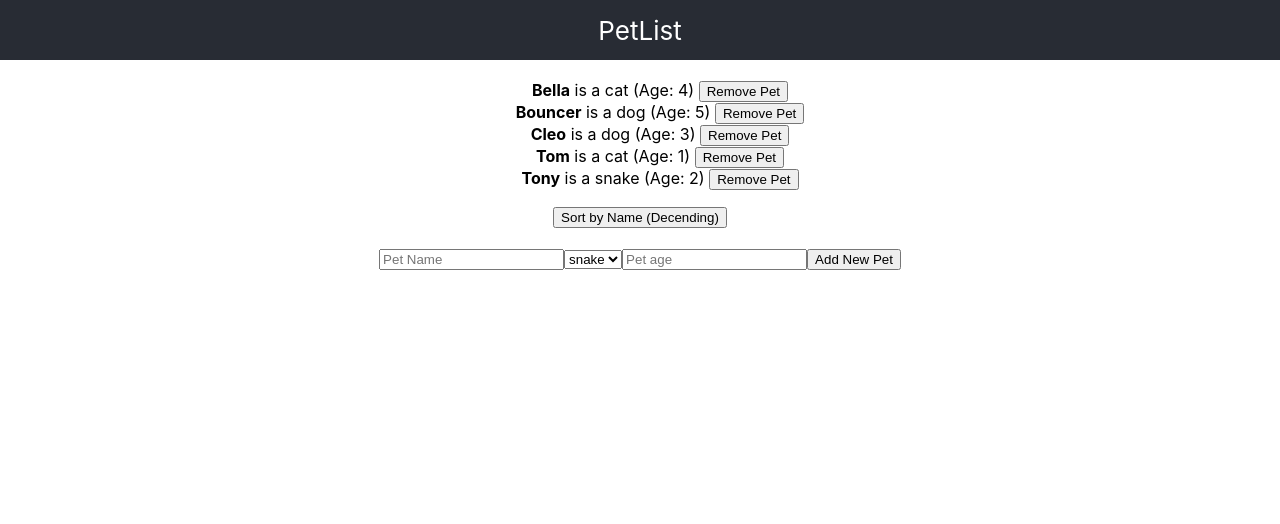
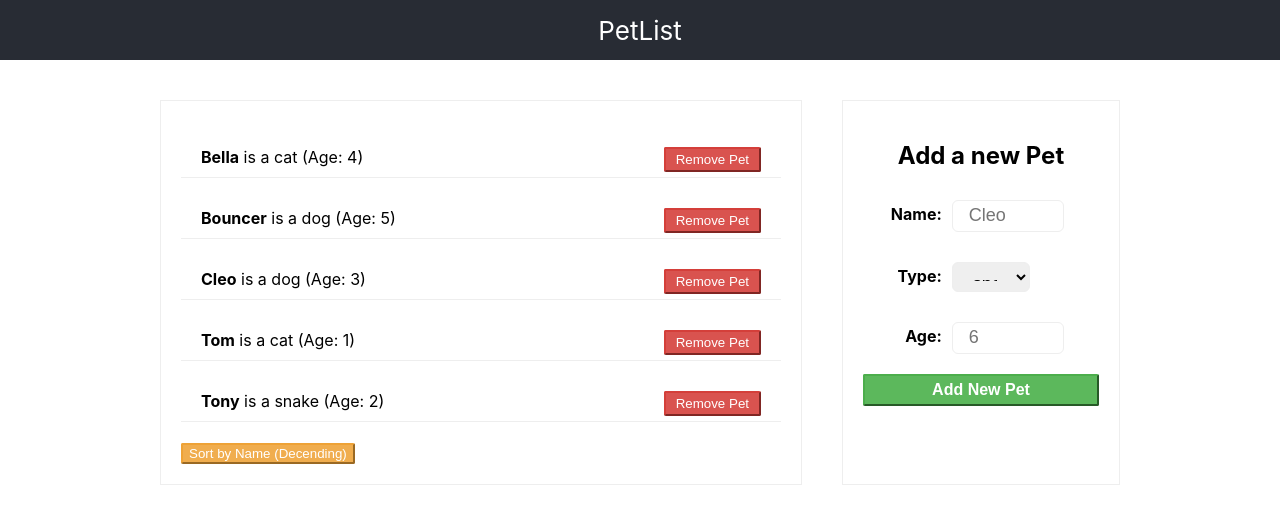
Before and after one commit to ayoungh/PetList, a React (Create React App) app: page / in a window 1280 px wide. Shown: the top 524 px of the page. Built offline with nearby package versions, Linux system fonts and the light colour scheme.

Commit message:
Added basic styles

```diff
--- a/src/App.css
+++ b/src/App.css
@@ -1,5 +1,5 @@
 .App {
-  text-align: center;
+
 }
 
 .App-logo {
@@ -18,6 +18,128 @@
   margin-bottom: 20px;
 }
 
+main {
+  display: flex;
+  flex-direction: row;
+  margin: 0 auto;
+  max-width: 1000px;
+}
+
 ul {
   list-style: none;
+  padding: 0;
 }
+
+ul li {
+  border-bottom: 1px solid #eee;
+  padding: 10px 20px;
+  margin-bottom: 20px;
+}
+
+ul li:hover {
+  background: #eee;
+}
+
+ul li button {
+  color: #fff;
+  background-color: #d9534f;
+  border-color: #d43f3a;
+  border-radius: 2px;
+  padding: 3px 10px;
+  float: right;
+}
+
+ul li button:hover {
+  color: #fff;
+  background-color: #d2322d;
+  border-color: #ac2925;
+}
+
+.petList {
+  flex-direction: column;
+  min-width: 600px;
+  margin: 20px;
+  padding: 20px;
+  border: 1px solid #eee;
+}
+
+.petList button.sort {
+  color: #fff;
+  background-color: #f0ad4e;
+  border-color: #eea236;
+  border-radius: 2px;
+}
+
+.addNewPet {
+  border: 1px solid #eee;
+  max-width: 500px;
+  margin: 20px;
+  padding: 20px;
+}
+
+.addNewPet h2 {
+  text-align: center;
+}
+
+.addNewPet button {
+  color: #fff;
+  background-color: #5cb85c;
+  border-color: #4cae4c;
+  border-radius: 2px;
+  padding: 5px 16px;
+  width: 100%;
+  font-weight: bold;
+  font-size: 16px;
+}
+
+.addNewPet button:hover {
+  color: #fff;
+  background-color: #47a447;
+  border-color: #398439;
+}
+
+.fieldGroup {
+  padding: 10px 20px;
+  float: left;
+  width: calc(100% - 40px);
+  margin-bottom: 10px;
+}
+
+.fieldGroup input[type="text"],
+.fieldGroup input[type="number"],
+.fieldGroup select {
+  width: 40%;
+  float:left;
+  height: 10px;
+  padding: 10px 16px;
+  font-size: 18px;
+  line-height: 1.33;
+  border-radius: 6px;
+  border: 1px solid #eee;
+}
+
+.fieldGroup select {
+  height: 30px;
+}
+
+.fieldGroup label {
+  width: 30%;
+  float:left;
+  text-align: right;
+  margin-right: 10px;
+  line-height: 28px;
+  font-weight: bold;
+}
+
+
+
+
+@media (min-width: 481px) and (max-width: 767px) {
+
+  .addNewPet { }
+
+main {
+  flex-direction: column;
+}
+
+}
--- a/src/App.js
+++ b/src/App.js
@@ -1,4 +1,4 @@
-import React, { useState, useEffect } from 'react';
+import React, { useState } from 'react';
 import './App.css';
 
 function App() {
@@ -41,22 +41,48 @@ function App() {
         PetList
       </header>
 
-      <ul className="petList">
+      <main>
+      <div className="petList">
+        <ul>
           {!nameSort && pets.sort((a, b) => { console.log(a, b); return (a.name.toLowerCase() > b.name.toLowerCase()) ? 1 : -1 }).map((pet, inx) => <li key={inx}><strong>{pet.name}</strong> is a {pet.animalType} (Age: {pet.age}) <button onClick={() => handleRemovePet(inx)}>Remove Pet</button></li>)}
           {nameSort && pets.sort((a, b) => { console.log(a, b); return (a.name.toLowerCase() < b.name.toLowerCase()) ? 1 : -1 }).map((pet, inx) => <li key={inx}><strong>{pet.name}</strong> is a {pet.animalType} (Age: {pet.age}) <button onClick={() => handleRemovePet(inx)}>Remove Pet</button></li>)}
         </ul>
+        <button className="sort" onClick={() => setNameSort(!nameSort)}>Sort by Name ({nameSort ? "Ascending" : "Decending"})</button>
+      </div>
 
-      <button onClick={() => setNameSort(!nameSort)}>Sort by Name ({nameSort ? "Ascending" : "Decending"})</button>
+      <div className="addNewPet">
 
-      <br/>
-      <br/>
+        <h2>Add a new Pet</h2>
 
-      <input type="text" placeholder="Pet Name" onChange={(e)=>setPetName(e.target.value)}/>
-      <select onChange={(e) => setAnimalType(e.target.value)}>
+        <div className="fieldGroup">
+          <label htmlFor="petName">
+            Name:
+          </label>
+          <input id="petName" type="text" placeholder="Cleo" onChange={(e)=>setPetName(e.target.value)}/>
+        </div>
+
+        <div className="fieldGroup">
+          <label htmlFor="petType">
+            Type:
+          </label>
+          <select id="petType" onChange={(e) => setAnimalType(e.target.value)}>
             {uniqueAnimalTypes.map((animalType, inx) => { return (<option>{animalType}</option>) })}
           </select>
-      <input type="number" placeholder="Pet age" onChange={(e)=>setPetAge(e.target.value)}/>
+        </div>
+
+        <div className="fieldGroup">
+          <label htmlFor="petAge">
+            Age:
+          </label>
+          <input id="petAge" type="number" placeholder="6" onChange={(e)=>setPetAge(e.target.value)}/>
+        </div>
+
         <button onClick={()=>handleAddPet()}>Add New Pet</button>
+
+      </div>
+
+      </main>
+
     </div>
   );
 }
```
Lines whose indentation alone changed are shown as unchanged.
